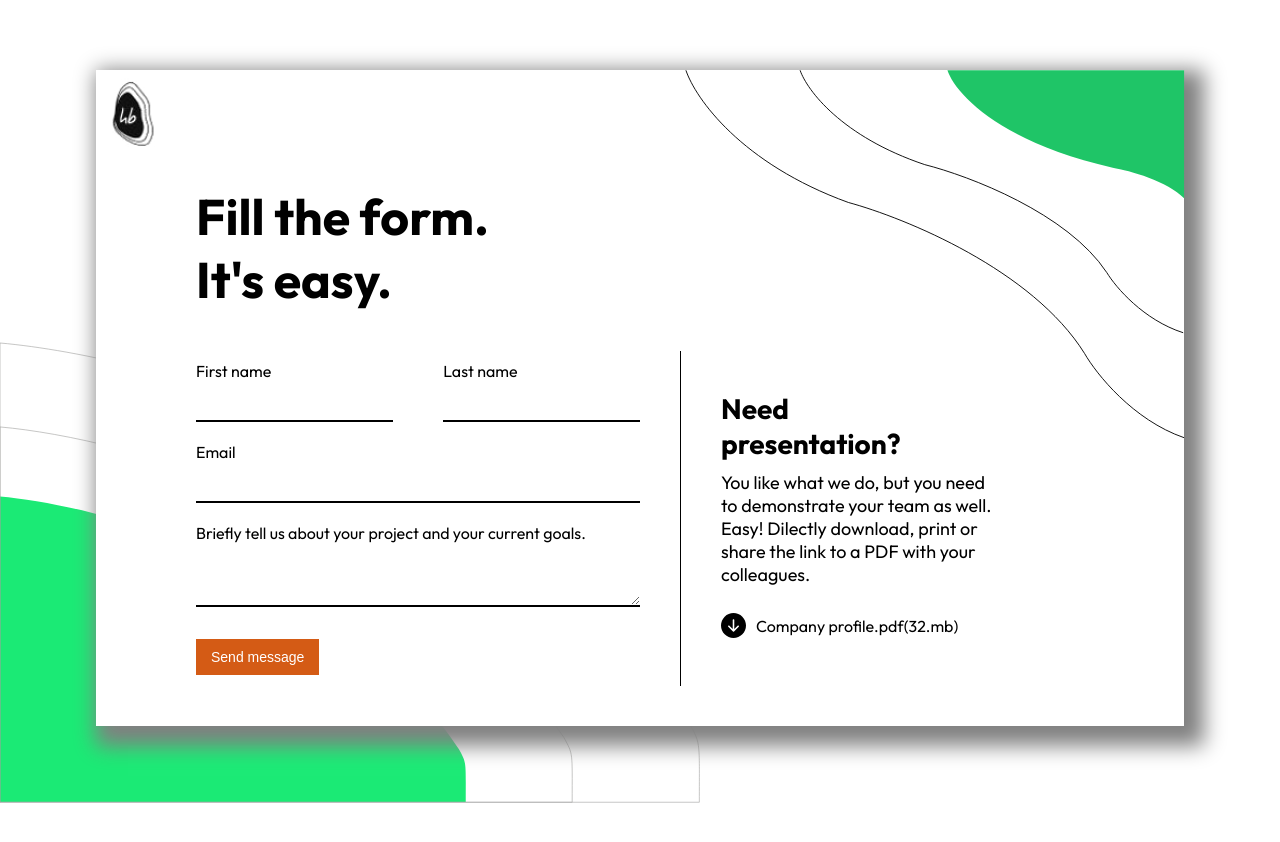
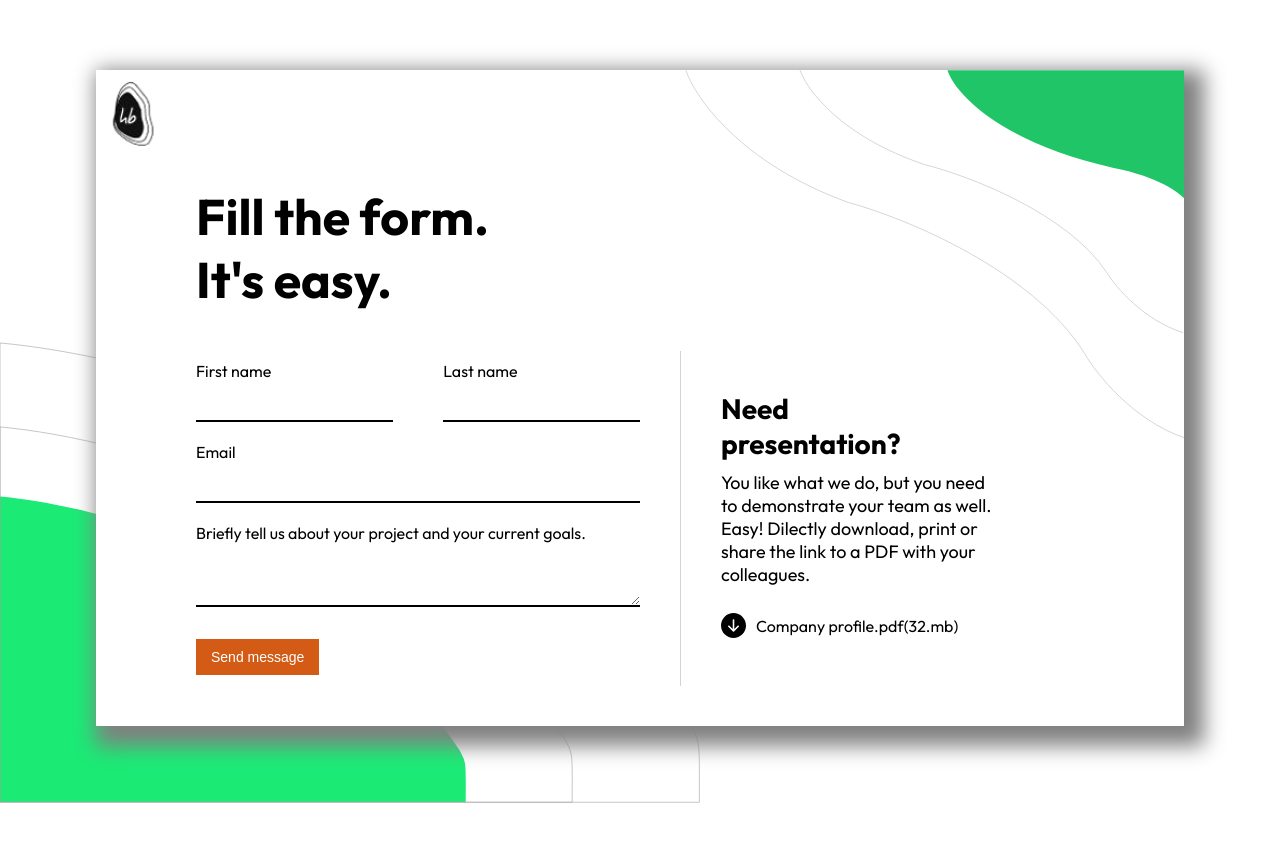
Before and after one commit to PrinceNiyonshuti/TechUp-Skill-Challenge, a plain HTML site: page index.html in a window 1280 px wide. Drawn offline with Linux system fonts and the light colour scheme.

Commit message:
rf(SVG): updated svg color
update svg color from black to grey

-- end --

```diff
--- a/css/style.css
+++ b/css/style.css
@@ -41,7 +41,6 @@ p {
 	width: 85%;
 	margin: 0 auto;
 	margin-top: 70px;
-	/* height: 80vh; */
 	box-shadow: 10px 10px 20px 10px grey;
 	position: relative;
 }
@@ -56,10 +55,7 @@ p {
 	justify-content: center;
 	justify-content: space-around;
 	align-items: center;
-	/* padding-top: 50px; */
-	/* padding-bottom: 50px; */
-	/* gap: 50px; */
-	/* background-color: aqua; */
+
 }
 .row {
 	display: flex;
@@ -67,8 +63,7 @@ p {
 	gap: 50px;
 	padding-bottom: 20px;
 }
-.col {
-}
+
 input[type="text"] {
 	width: 100%;
 	padding: 12px 20px;
@@ -95,10 +90,9 @@ textarea {
 .no-outline:focus {
 	outline: none;
 }
-.left-container {
-}
+
 .right-container {
-	border-left: 1px solid black;
+	border-left: 1px solid lightgray;
 	margin: 40px;
 	padding: 40px;
 }
--- a/index.html
+++ b/index.html
@@ -31,17 +31,15 @@
                 <img src="img/logo.png" class="logo" alt="">
                 <div style="padding: 0px 100px;">
                     <span class="form-contours">
-                        <svg width="500" height="500" viewBox="0 0 543 505" fill="none"
-                            xmlns="http://www.w3.org/2000/svg">
-                            <path
-                                d="M464.5 158.718C339.3 130.527 292.667 76.493 285 53H542V192C524.4 173.206 483 161.981 464.5 158.718Z"
+                        <svg width="500" height="500" viewBox="0 0 543 505" fill="none" xmlns="http://www.w3.org/2000/svg">
+                            <path d="M464.5 158.718C339.3 130.527 292.667 76.493 285 53H542V192C524.4 173.206 483 161.981 464.5 158.718Z"
                                 fill="#1FC567" />
                             <path
                                 d="M125 53C132.446 74.4802 169.946 125.041 260.372 155.445C308.52 167.641 415.471 208.161 458.086 272.677C467.797 288.68 497.977 324.148 541 338"
-                                stroke="black" />
+                                stroke="lightgray" />
                             <path
                                 d="M1 53C11.2375 83.2507 60.8454 154.307 177.377 196.529C239.29 213.376 377.27 269.748 433.884 360.455C446.83 382.961 486.577 432.778 542 452"
-                                stroke="black" />
+                                stroke="lightgray" />
                         </svg>
                     </span>
                     <h1>Fill the form.</h1>
```
